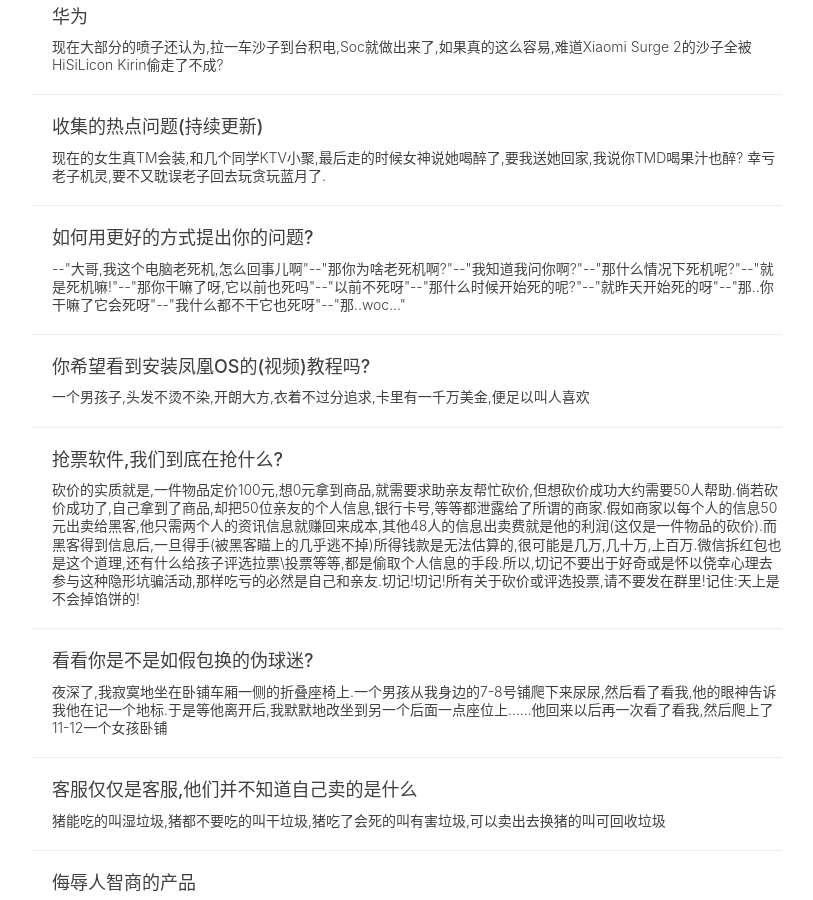
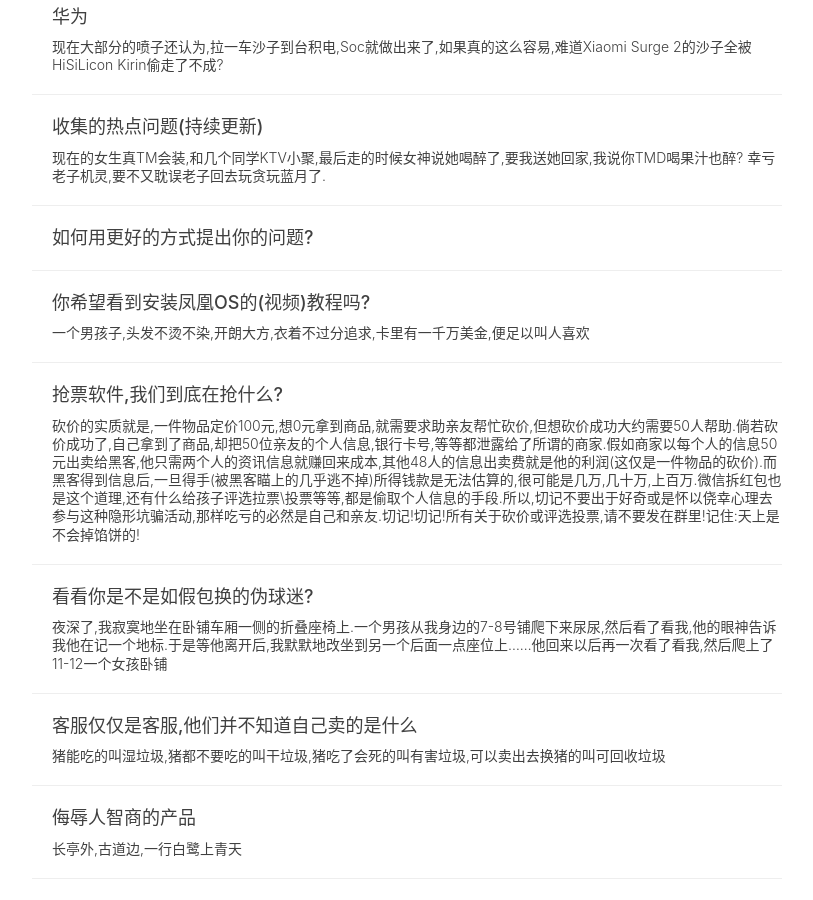
Before and after one commit to zhangyiming748/index, a Jekyll site: the page built from tags.html, in a window 1280 px wide and 900 px high, scrolled down 3576 px. Shown: the whole window, without its empty margins (233-1046 px from the left). Built offline with Jekyll 4.4.1, drawn with Linux system fonts in a browser that asks for light colours; nearby versions of some CDN libraries; comment, search, counter and statistics services are not loaded; part of the change alters nothing that is shown.

Commit message:
取消副标题 正文直接引用

```diff
--- a/_posts/2019-08-12-QuestioningRules.md
+++ b/_posts/2019-08-12-QuestioningRules.md
@@ -1,7 +1,7 @@
 ---
 layout:     post                    # 使用的布局(不需要改)
 title:      如何用更好的方式提出你的问题?               # 标题
-subtitle:    --"大哥,我这个电脑老死机,怎么回事儿啊"--"那你为啥老死机啊?"--"我知道我问你啊?"--"那什么情况下死机呢?"--"就是死机嘛!"--"那你干嘛了呀,它以前也死吗"--"以前不死呀"--"那什么时候开始死的呢?"--"就昨天开始死的呀"--"那..你干嘛了它会死呀"--"我什么都不干它也死呀"--"那..woc..." #副标题
+subtitle:      #副标题
 date:       2019-08-12 01:00:00 GMT+0800               # 时间
 author:     小敏纸                      # 作者
 header-img: img/photo/jiuzhaigou.webp   #这篇文章标题背景图片
@@ -9,6 +9,50 @@ catalog: True                       # 是否归档
 tags:                               #标签
     - 杂谈
 ---
+
+>大哥,我这个电脑老死机,怎么回事儿啊
+"那你为啥老死机啊?"
+"我知道我问你啊?"
+"那什么情况下死机呢?"
+"就是死机嘛!"
+"那你干嘛了呀,它以前也死吗"
+"以前不死呀"
+"那什么时候开始死的呢?"
+"就昨天开始死的呀"
+"那..你干嘛了它会死呀"
+"我什么都不干它也死呀"
+"那..woc..."
+
+>"大神,我电脑出毛病了,你救救我,救救孩子,救救孩子吧!"
+"什么毛病?"
+"就出毛病了"
+"什 么 毛 病 ?"
+"电脑出毛病了嘛"
+"什么现象呢?"
+"那出毛病了能有什么现象,电脑出毛病了,你是大神你还不知道吗?"
+"我...我是大神,我...对...那..那到底是什么情况呀,出什么毛病了呀"
+"就电脑坏了嘛"
+"怎么坏的呀"
+"我没动它,圆明园不是我烧的,他就坏了,我就好好的正常用他就坏了"
+"那坏了是什么表现呢"
+"坏了能有啥表现"
+...
+"电脑是让你气坏的吧"
+
+>"大夫我疼"
+"哪疼"
+"身..身子疼"
+"身子疼?身子具体哪块啊?"
+"就..身上嘛"
+"身上哪呀?"
+"就前边"
+"你前边大♂了,前边哪块啊具体指出来"
+"我这..就..就浑身脑袋疼"
+"浑身脑袋疼?你脑袋不在这吗?"
+"对啊,我这..下边也疼"
+"下边还疼?那你到底哪疼?"
+...
+
 如果你的提问经常得不到回复,也许你该好好反思自己提问的水平了
 原文地址 http://www.woshipm.com/pmd/143562.html
 
```
